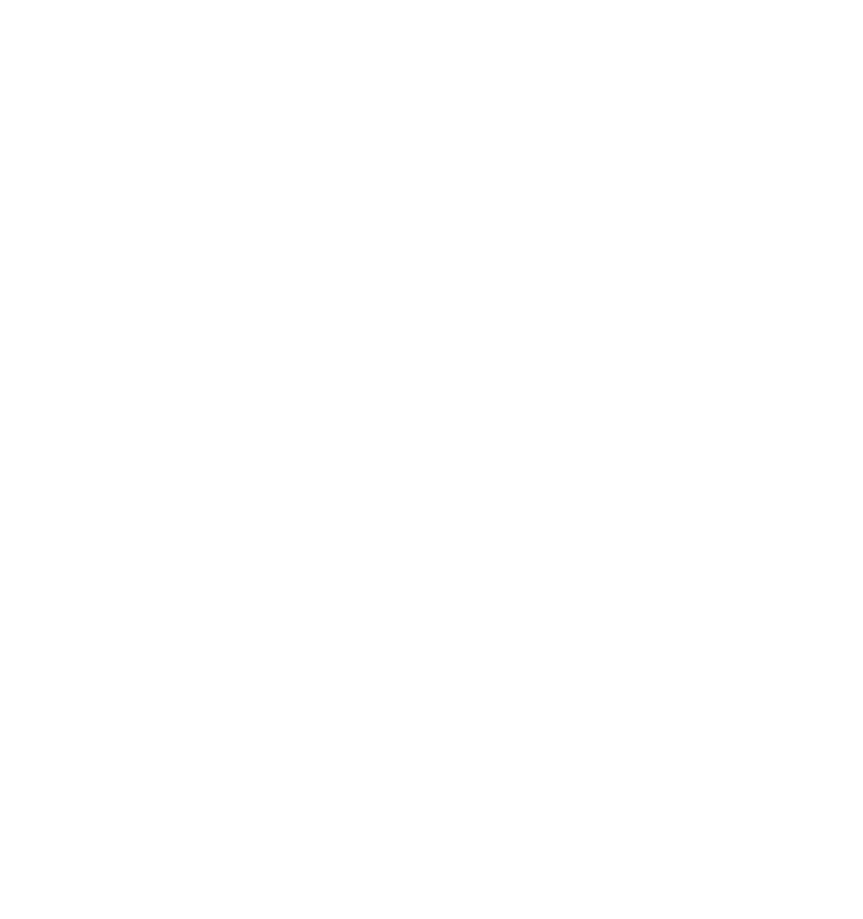
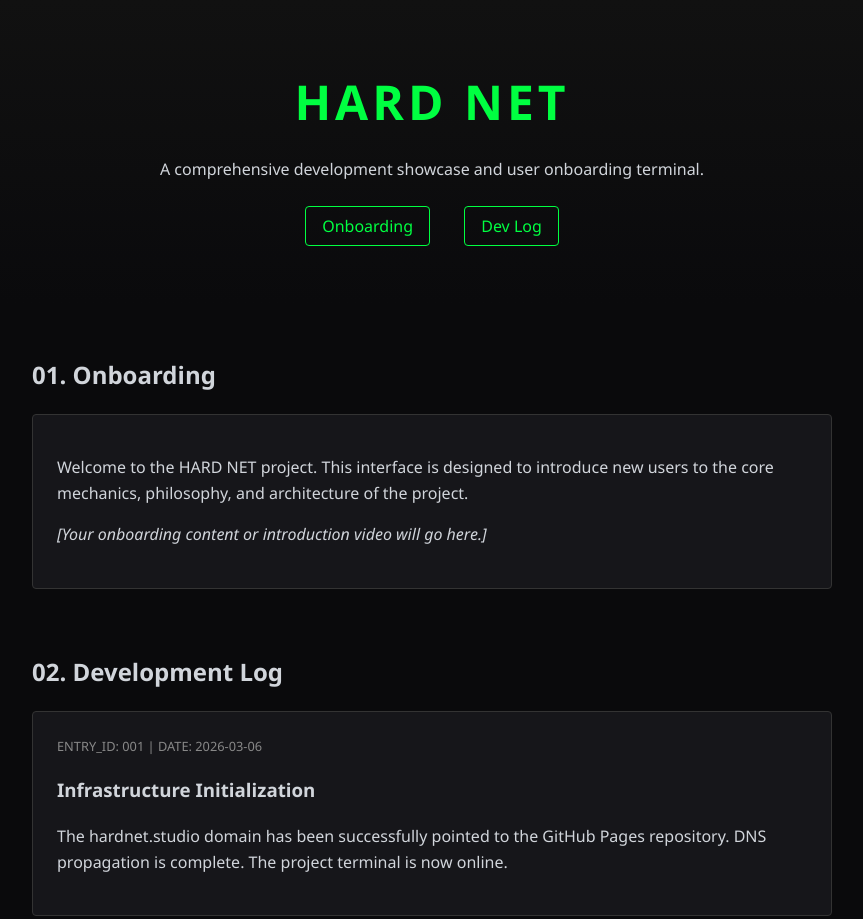
Before and after one commit to CalvinHardman/HardNet-Site, a plain HTML site: page index.html in a window 1280 px wide. Shown: the whole page, without its empty margins (208-1071 px from the left). Before the commit the page ends 800 px from the top, so only its background shows below. Drawn offline with Linux system fonts and the light colour scheme.

Commit message:
Update index.html

```diff
--- a/index.html
+++ b/index.html
@@ -1,11 +1,103 @@
 <!DOCTYPE html>
-<html>
+<html lang="en">
 <head>
-    <title>HARD NET</title>
+    <meta charset="UTF-8">
+    <meta name="viewport" content="width=device-width, initial-scale=1.0">
+    <title>HARD NET | Project Hub</title>
+    <style>
+        :root {
+            --bg: #0a0a0c;
+            --accent: #00ff41; /* "Matrix" green for a dev-heavy look */
+            --text: #d1d5db;
+            --card: #16161a;
+        }
+        body {
+            background-color: var(--bg);
+            color: var(--text);
+            font-family: 'Segoe UI', Tahoma, Geneva, Verdana, sans-serif;
+            margin: 0;
+            line-height: 1.6;
+        }
+        header {
+            padding: 4rem 2rem;
+            text-align: center;
+            background: linear-gradient(to bottom, #111, var(--bg));
+        }
+        h1 {
+            color: var(--accent);
+            font-size: 3rem;
+            margin: 0;
+            text-transform: uppercase;
+            letter-spacing: 4px;
+        }
+        .container {
+            max-width: 800px;
+            margin: 0 auto;
+            padding: 2rem;
+        }
+        .section {
+            margin-bottom: 4rem;
+        }
+        .card {
+            background: var(--card);
+            border: 1px solid #333;
+            padding: 1.5rem;
+            border-radius: 4px;
+            margin-top: 1rem;
+        }
+        .nav-links {
+            margin-top: 2rem;
+        }
+        .nav-links a {
+            color: var(--accent);
+            text-decoration: none;
+            margin: 0 15px;
+            border: 1px solid var(--accent);
+            padding: 8px 16px;
+            border-radius: 4px;
+            transition: 0.3s;
+        }
+        .nav-links a:hover {
+            background: var(--accent);
+            color: var(--bg);
+        }
+        .dev-tag {
+            font-size: 0.8rem;
+            color: #888;
+            display: block;
+            margin-bottom: 0.5rem;
+        }
+    </style>
 </head>
 <body>
 
-    <!-- Visible content goes here -->
+<header>
+    <h1>HARD NET</h1>
+    <p>A comprehensive development showcase and user onboarding terminal.</p>
+    <div class="nav-links">
+        <a href="#onboarding">Onboarding</a>
+        <a href="#devlog">Dev Log</a>
+    </div>
+</header>
+
+<div class="container">
+    <section id="onboarding" class="section">
+        <h2>01. Onboarding</h2>
+        <div class="card">
+            <p>Welcome to the HARD NET project. This interface is designed to introduce new users to the core mechanics, philosophy, and architecture of the project.</p>
+            <p><em>[Your onboarding content or introduction video will go here.]</em></p>
+        </div>
+    </section>
+
+    <section id="devlog" class="section">
+        <h2>02. Development Log</h2>
+        <div class="card">
+            <span class="dev-tag">ENTRY_ID: 001 | DATE: 2026-03-06</span>
+            <h3>Infrastructure Initialization</h3>
+            <p>The hardnet.studio domain has been successfully pointed to the GitHub Pages repository. DNS propagation is complete. The project terminal is now online.</p>
+        </div>
+        </section>
+</div>
 
 </body>
 </html>
```
